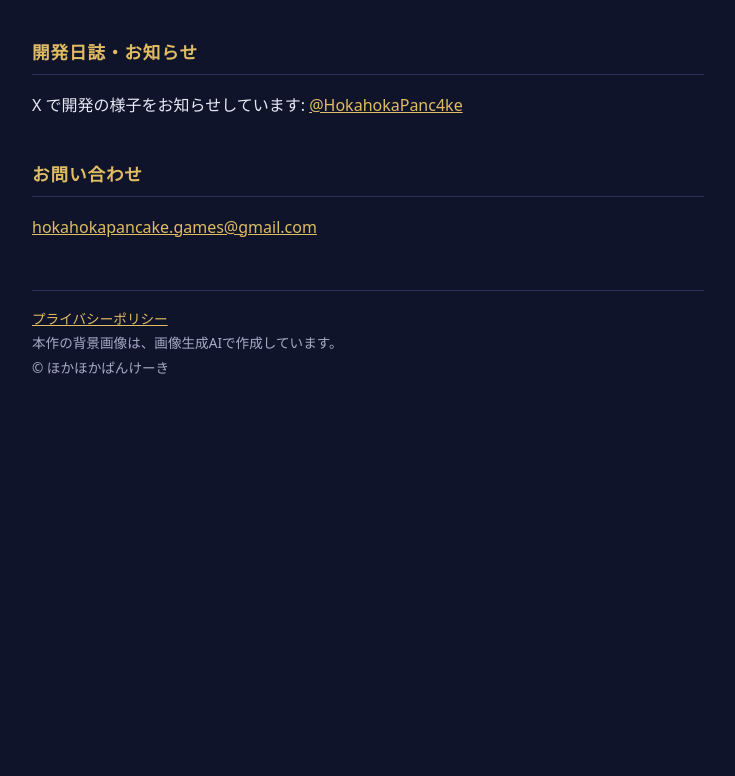
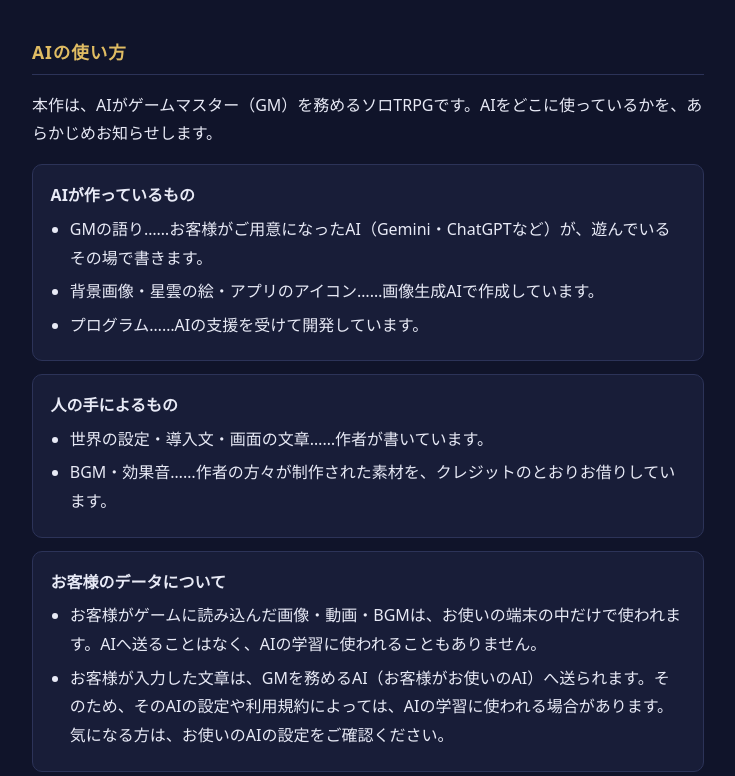
Before and after one commit to HokaHokaPancakeGames/HokaHokaPancakeGames.github.io, a plain HTML site: page index.html in a window 1280 px wide. Shown: the part 1382-2158 px from the top of the page, without its empty margins (272-1007 px from the left). Before the commit the page ends 1826 px from the top, so only its background shows below. Drawn offline with Linux system fonts and the light colour scheme.

Commit message:
「AIの使い方」の節を足す（AIが作っているもの・人の手によるもの・お客様のデータについて）／下の1行に星雲の絵とアイコンを足す
Co-Authored-By: Claude Opus 5.5 (1M context) <noreply@anthropic.com>
Claude-Session: https://claude.ai/code/session_014Eb8fsgGGGzxgkZtdL9aNh

```diff
--- a/index.html
+++ b/index.html
@@ -65,6 +65,22 @@
     <li>インターネットへの接続（AIとのやりとりに使います）</li>
   </ul>
 
+  <h2 id="ai">AIの使い方</h2>
+  <p>本作は、AIがゲームマスター（GM）を務めるソロTRPGです。AIをどこに使っているかを、あらかじめお知らせします。</p>
+  <div class="card"><b>AIが作っているもの</b><ul>
+    <li>GMの語り……お客様がご用意になったAI（Gemini・ChatGPTなど）が、遊んでいるその場で書きます。</li>
+    <li>背景画像・星雲の絵・アプリのアイコン……画像生成AIで作成しています。</li>
+    <li>プログラム……AIの支援を受けて開発しています。</li>
+  </ul></div>
+  <div class="card"><b>人の手によるもの</b><ul>
+    <li>世界の設定・導入文・画面の文章……作者が書いています。</li>
+    <li>BGM・効果音……作者の方々が制作された素材を、クレジットのとおりお借りしています。</li>
+  </ul></div>
+  <div class="card"><b>お客様のデータについて</b><ul>
+    <li>お客様がゲームに読み込んだ画像・動画・BGMは、お使いの端末の中だけで使われます。AIへ送ることはなく、AIの学習に使われることもありません。</li>
+    <li>お客様が入力した文章は、GMを務めるAI（お客様がお使いのAI）へ送られます。そのため、そのAIの設定や利用規約によっては、AIの学習に使われる場合があります。気になる方は、お使いのAIの設定をご確認ください。</li>
+  </ul></div>
+
   <h2>開発日誌・お知らせ</h2>
   <p>X で開発の様子をお知らせしています: <a href="https://x.com/HokahokaPanc4ke">@HokahokaPanc4ke</a></p>
 
@@ -73,7 +89,7 @@
 
   <footer>
     <a href="https://hokahokapancakegames.github.io/llmtrpg-help/privacy.html">プライバシーポリシー</a><br>
-    本作の背景画像は、画像生成AIで作成しています。<br>
+    本作の背景画像・星雲の絵・アプリのアイコンは、画像生成AIで作成しています（<a href="#ai">AIの使い方</a>）。<br>
     © ほかほかぱんけーき
   </footer>
 </main>
```
